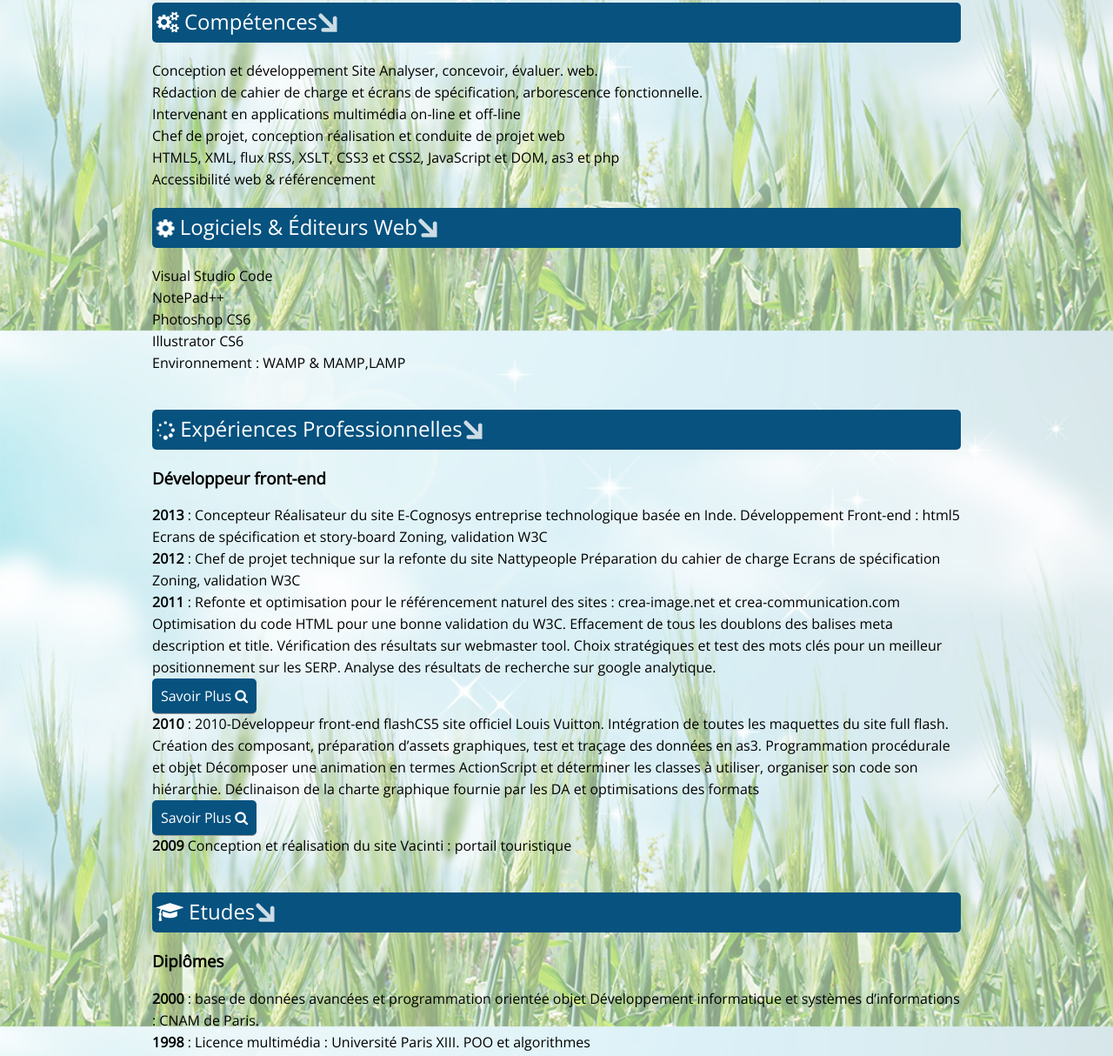
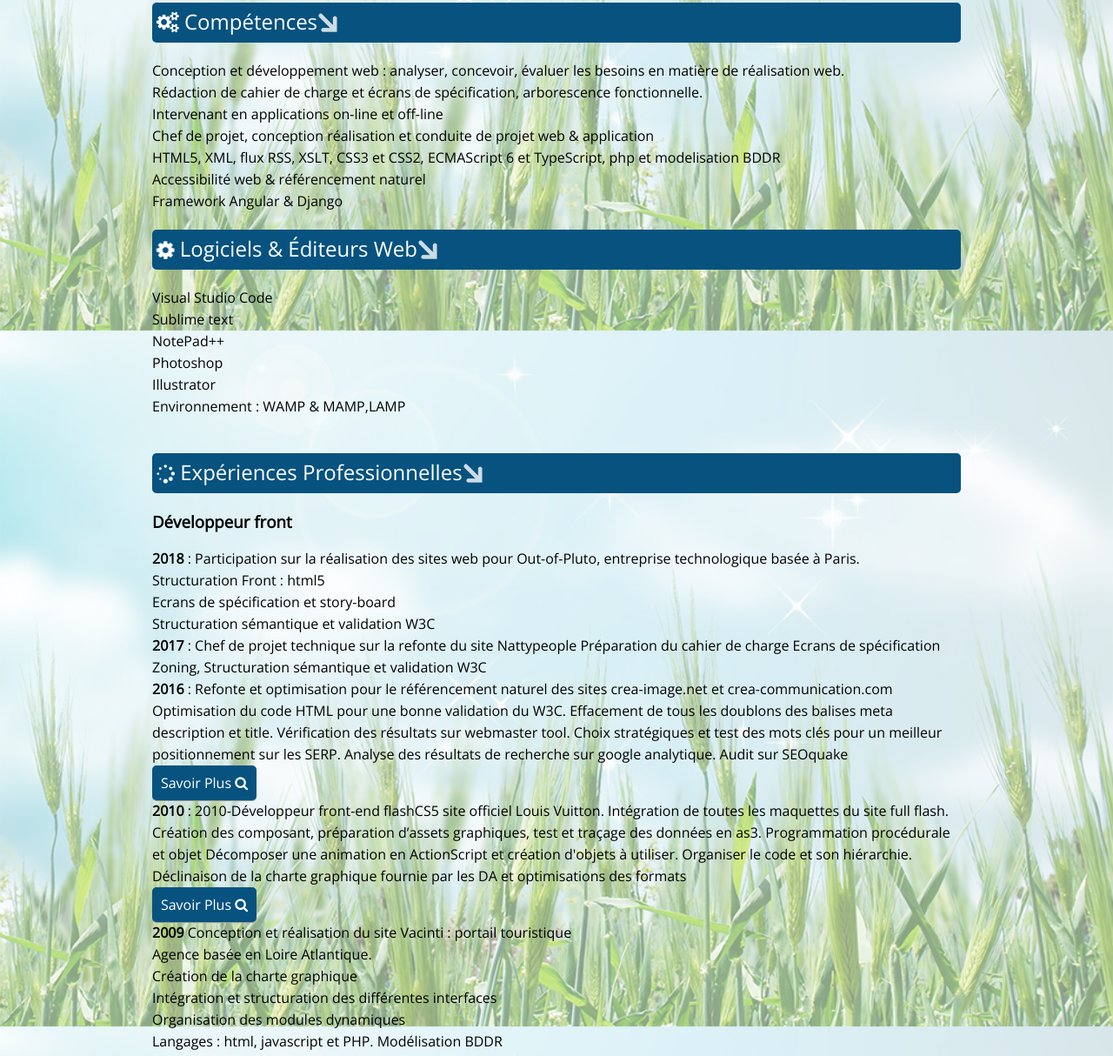
Before and after one commit to giusmili/referencement, a plain HTML site: page index.html in a window 1280 px wide. Shown: the part 420-1634 px from the top of the page at 87% size. Drawn offline with nearby package versions, Linux system fonts and the light colour scheme.

Commit message:
changement

```diff
--- a/index.html
+++ b/index.html
@@ -43,13 +43,14 @@
 			<article>
 			<h2><i class="fa fa-cogs aria-hidden"></i>  Compétences</h2>
 				<ul>
-					<li>Conception et développement Site Analyser, concevoir, évaluer. web.</li>
+					<li>Conception et développement web : analyser, concevoir, évaluer les besoins en matière de réalisation web.</li>
 					<li>Rédaction de cahier de charge et écrans de spécification, arborescence
 					fonctionnelle.</li>
-					<li>Intervenant en applications multimédia on-line et off-line</li>
-					<li>Chef de projet, conception réalisation et conduite de projet web</li>
-					<li>HTML5, XML, flux RSS, XSLT, CSS3 et CSS2, JavaScript et DOM, as3 et php</li>
-					<li>Accessibilité web &amp; référencement </li>
+					<li>Intervenant en applications on-line et off-line</li>
+					<li>Chef de projet, conception réalisation et conduite de projet web &amp; application</li>
+					<li>HTML5, XML, flux RSS, XSLT, CSS3 et CSS2, ECMAScript 6 et TypeScript, php et modelisation BDDR</li>
+					<li>Accessibilité web &amp; référencement naturel</li>
+					<li>Framework Angular &amp; Django</li>
 				</ul>
 			</article>
 			<article>
@@ -57,9 +58,10 @@
 			<h2><i class="fa fa-cog fa-spin"></i> Logiciels &amp; éditeurs web</h2>
 				<ul>
 					<li>Visual Studio Code</li>
+					<li>Sublime text</li>
 					<li>NotePad++</li>
-					<li>Photoshop CS6</li>
-					<li>Illustrator CS6</li>
+					<li>Photoshop</li>
+					<li>Illustrator</li>
 
 					<li>Environnement : WAMP &amp; MAMP,LAMP</li>
 				</ul>
@@ -69,27 +71,28 @@
 		<section>
 			<article>
 			<h2 id="exp-prof" class="link-color"><i class="fa fa-spinner fa-spin aria-hidden"></i> expériences professionnelles</h2>
-			<h3>Développeur front-end</h3>
+			<h3>Développeur front</h3>
 				<ul>
-					<li><strong>2013</strong> : Concepteur Réalisateur du site E-Cognosys entreprise technologique basée en Inde.
-					Développement Front-end : html5
-					Ecrans de spécification et story-board
-					Zoning, validation W3C<br>
+					<li><strong>2018</strong> : Participation sur la réalisation des sites web pour Out-of-Pluto, entreprise technologique basée à Paris.
+					<br>Structuration Front : html5<br>
+					Ecrans de spécification et story-board<br>
+					Structuration sémantique et validation W3C<br>
 
 					</li>
 					<li>
-					<strong>2012</strong> : Chef de projet technique sur la refonte du site Nattypeople
+					<strong>2017</strong> : Chef de projet technique sur la refonte du site Nattypeople
 					Préparation du cahier de charge
 					Ecrans de spécification
-					Zoning, validation W3C</li>
+					Zoning, Structuration sémantique et validation W3C</li>
 					<li>
-					<strong>2011</strong> : Refonte et optimisation pour le référencement naturel des sites :
+					<strong>2016</strong> : Refonte et optimisation pour le référencement naturel des sites
 					crea-image.net et crea-communication.com
 					Optimisation du code HTML pour une bonne validation du W3C.
 					Effacement de tous les doublons des balises meta description et title.
 					Vérification des résultats sur webmaster tool.
 					Choix stratégiques et test des mots clés pour un meilleur positionnement sur les SERP.
-					Analyse des résultats de recherche sur google analytique.<br>
+					Analyse des résultats de recherche sur google analytique. Audit sur SEOquake<br>
+
 					<a href="https://www.google.fr" class="btn" target="_blank" title="savoir plus">Savoir plus&nbsp;<i class="fa fa-search"></i></a>
 					</li>
 					<li>
@@ -97,14 +100,19 @@
 						2010-Développeur front-end flashCS5 site officiel Louis Vuitton.
 						Intégration de toutes les maquettes du site full flash. Création des composant,
 						préparation d’assets graphiques, test et traçage des données en as3.
-						Programmation procédurale et objet Décomposer une animation en termes
-						ActionScript et déterminer les classes à utiliser, organiser son code son hiérarchie.
+						Programmation procédurale et objet Décomposer une animation en
+						ActionScript et création d'objets à utiliser. Organiser le code et son hiérarchie.
 						Déclinaison de la charte graphique fournie par les DA et optimisations des formats<br>
 					<a href="https://www.louisvuitton.com" class="btn" target="_blank" title="savoir plus">Savoir plus&nbsp;<i class="fa fa-search"></i></a>
 					</li>
 					<li>
 					<strong>2009</strong>
-						Conception et réalisation du site Vacinti : portail touristique
+						Conception et réalisation du site Vacinti : portail touristique<br>
+						Agence basée en Loire Atlantique.<br>
+						Création de la charte graphique<br>
+						Intégration et structuration des différentes interfaces<br>
+						Organisation des modules dynamiques<br>
+						Langages : html, javascript et PHP. Modélisation BDDR
 					</li>
 				</ul>
 			</article>
@@ -116,18 +124,19 @@
 				<h3>Diplômes</h3>
 				<ul>
 					<li>
-					<strong>2000</strong> : base de données avancées et programmation orientée objet
-					Développement informatique et systèmes d’informations : CNAM de Paris.
+					<strong>1999</strong> : Master en base de données avancées et programmation orientée objet
+					développement informatique et systèmes d’informations : CNAM de Paris.
 					</li>
 					<li>
-					<strong>1998</strong> : Licence multimédia : Université Paris 	XIII. POO et algorithmes
+					<strong>1998</strong> : Licence multimédia : Université Paris 	XIII. POO et algorithmes<br>
+					Etude &amp; conception sur les applications multimédia
 					</li>
 				</ul>
 			</article>
 		</section>
 
 		<footer>
-
+			<!--? -->
 		</footer>
 		</div>
 			 <script src="https://ajax.googleapis.com/ajax/libs/jquery/1.6.2/jquery.min.js" type="text/javascript"></script>
```
